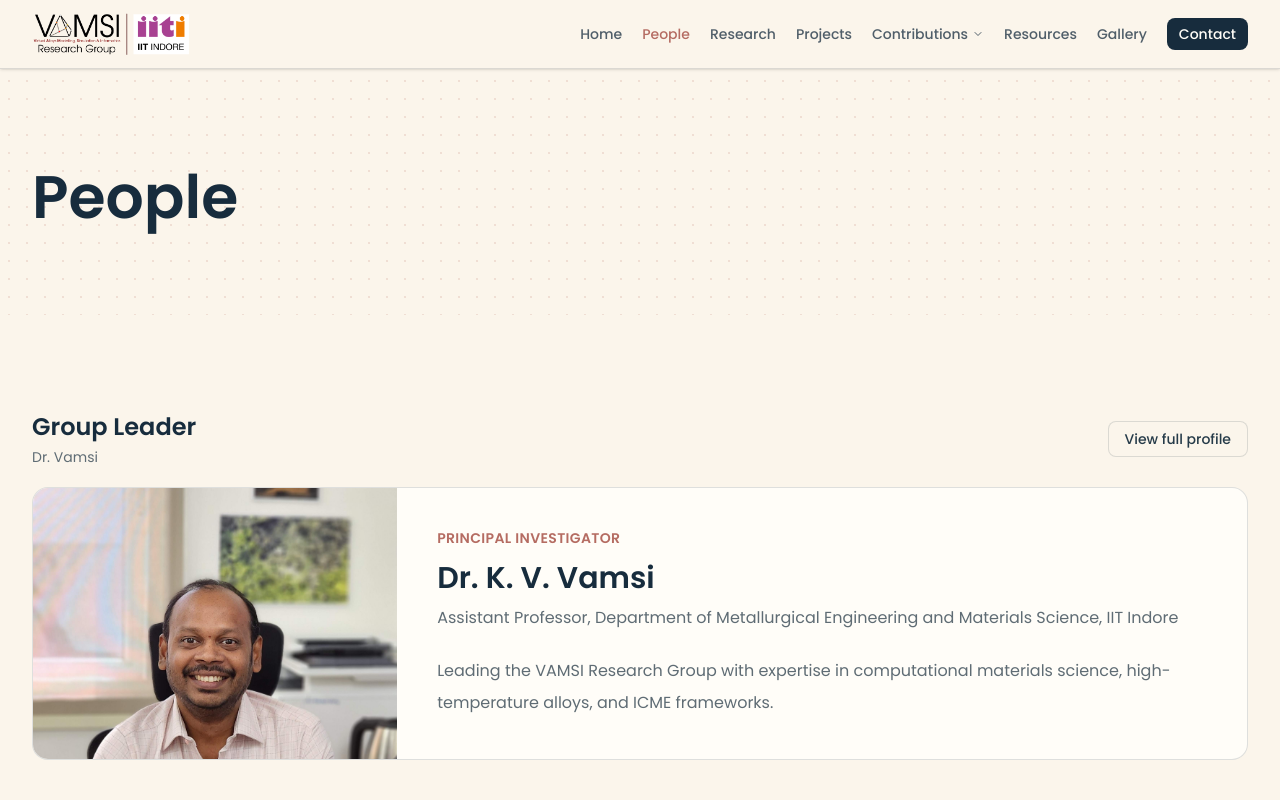
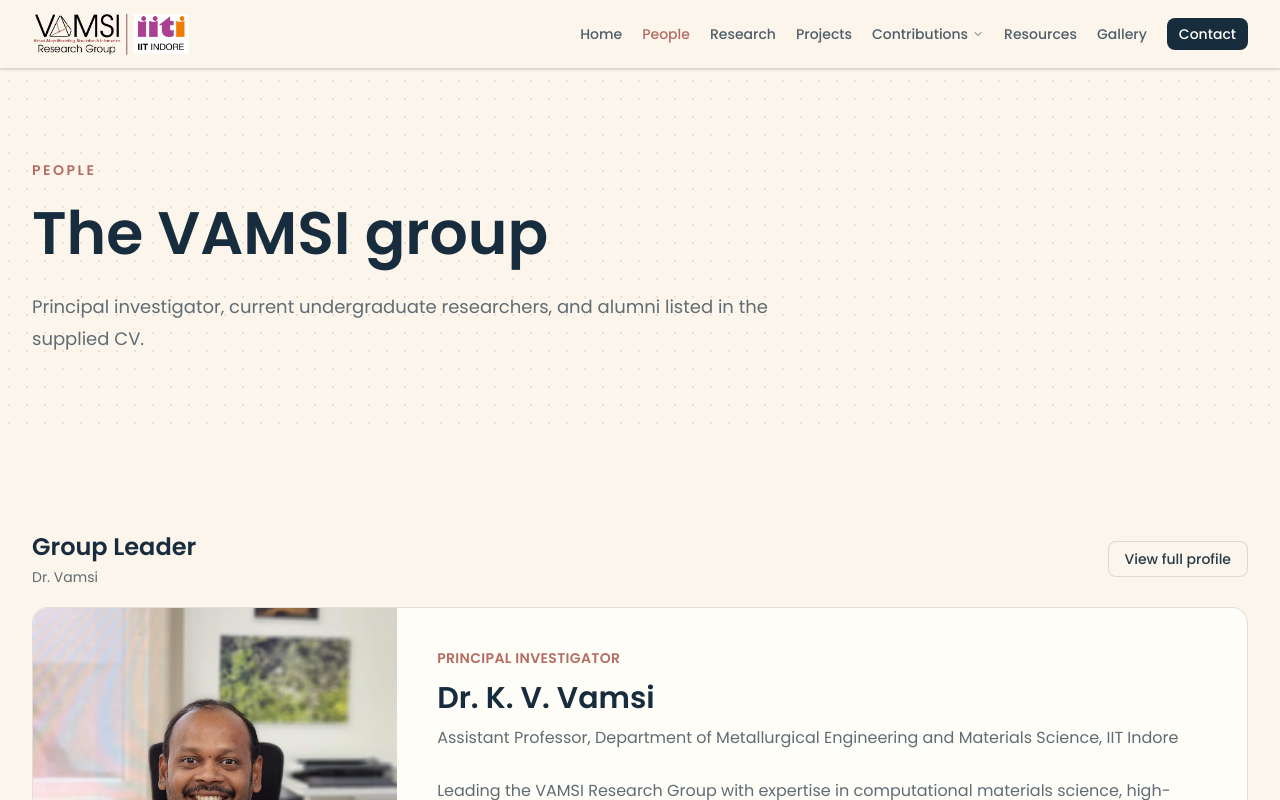
Before and after one commit to PranavManurkar/Vamsi_new-, a Next.js app: page /people in a window 1280 px wide. Shown: the top 800 px of the page. Built offline with nearby package versions, Linux system fonts and the light colour scheme.

Commit message:
feat(redesign): people PI card is no longer a link
- View full profile button still links to /faculty

```diff
--- a/src/app/people/page.js
+++ b/src/app/people/page.js
@@ -89,8 +89,12 @@ function SectionHeading({ title, subtitle }) {
 export default function PeoplePage() {
   return (
     <>
-      {/* redesign-data: design eyebrow "People", title "The VAMSI group" and intro (pages.tsx L236); repo title "People". Kept repo. */}
-      <PageHeader title="People" />
+      {/* Page header text from the design (pages.tsx L236). */}
+      <PageHeader
+        eyebrow="People"
+        title="The VAMSI group"
+        intro="Principal investigator, current undergraduate researchers, and alumni listed in the supplied CV."
+      />
 
       <section className="px-5 py-16 md:px-8 md:py-24">
         <div className="mx-auto max-w-7xl">
@@ -104,11 +108,7 @@ export default function PeoplePage() {
             </Link>
           </div>
 
-          <Link
-            href="/faculty"
-            aria-label="Dr. K. V. Vamsi — view full profile"
-            className="grid overflow-hidden rounded-2xl border border-border bg-card transition-colors hover:border-terracotta/40 lg:grid-cols-[0.6fr_1.4fr]"
-          >
+          <article className="grid overflow-hidden rounded-2xl border border-border bg-card lg:grid-cols-[0.6fr_1.4fr]">
             <div className="relative min-h-[260px] lg:max-h-[34rem]">
               <Image
                 src="/vamsi_pfp.jpeg"
@@ -129,7 +129,7 @@ export default function PeoplePage() {
                 high-temperature alloys, and ICME frameworks.
               </p>
             </div>
-          </Link>
+          </article>
 
           {/* redesign-data: design uses initials avatars, 3 current students (no Arham Aneeq) and alumni "2024" (data.ts:1-11); repo: photos, 4 members, "Class of 2025". Kept repo. */}
           <div className="mt-14">
```
